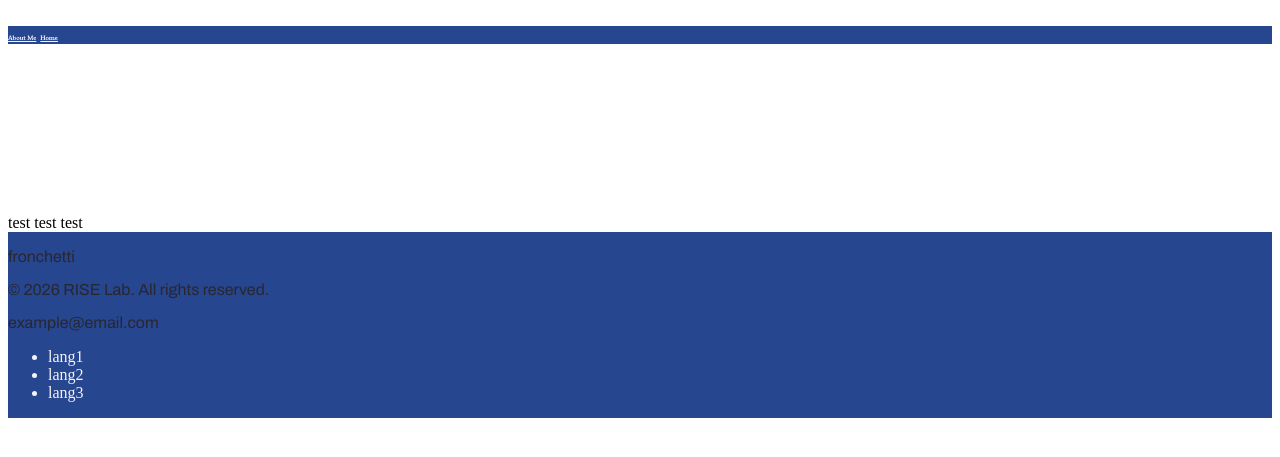
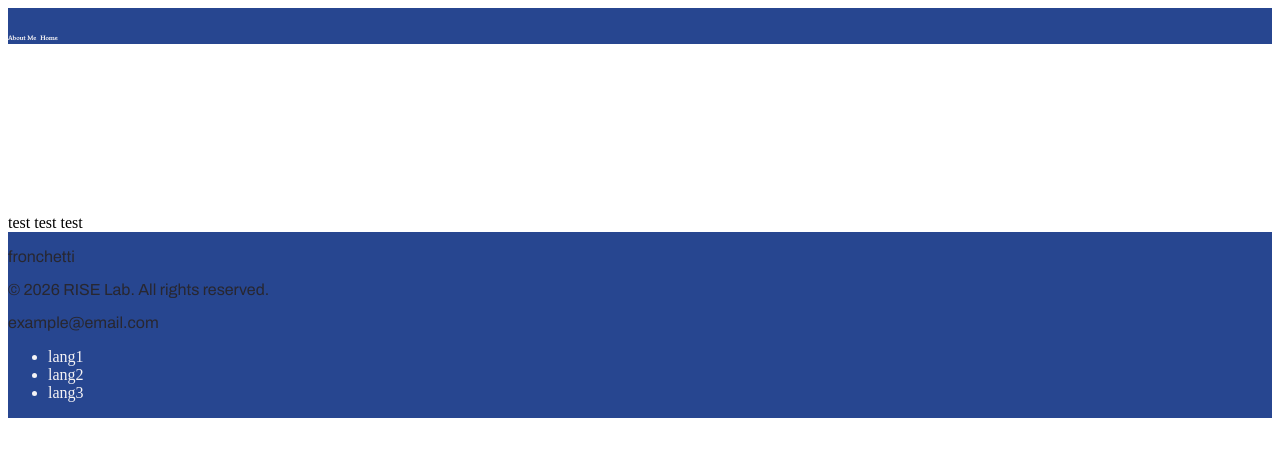
Before and after one commit to hschuler13/jekyll_theme_fronchetti, a Jekyll site: the page built from index.html, in a window 1280 px wide. Shown: the top 457 px of the page. Built offline with Jekyll 4.4.1, drawn with Linux system fonts in a browser that asks for light colours.

Commit message:
edited navbar styling (mainly logo)

```diff
--- a/_sass/_layout.scss
+++ b/_sass/_layout.scss
@@ -1,6 +1,6 @@
 @use 'variables';
 
-.hfContainer {
+/*.hfContainer {
     background-color: $primary-color;
     max-width: 100%;
     display: flex;
@@ -17,18 +17,28 @@
 
 .site-header {
 
+}*/
+
+.header-container {
+    height: 20%;
+    width: 100%;
+    background-color: $primary-color;
+}
+
+.header-logo {
+    height: 20%;
+    width: 10%;
 }
 
 .nav-items {
-    height: 20%;
-    width: 100%;
-    background-color: $primary-color;
+
 }
 
 .nav-item {
     font-family: $header-font;
     color: $secondary-color;
     font-size: 30%;
+    text-decoration: none;
 }
 
 h1, h2, h3, h4, h5, h6 {
```
